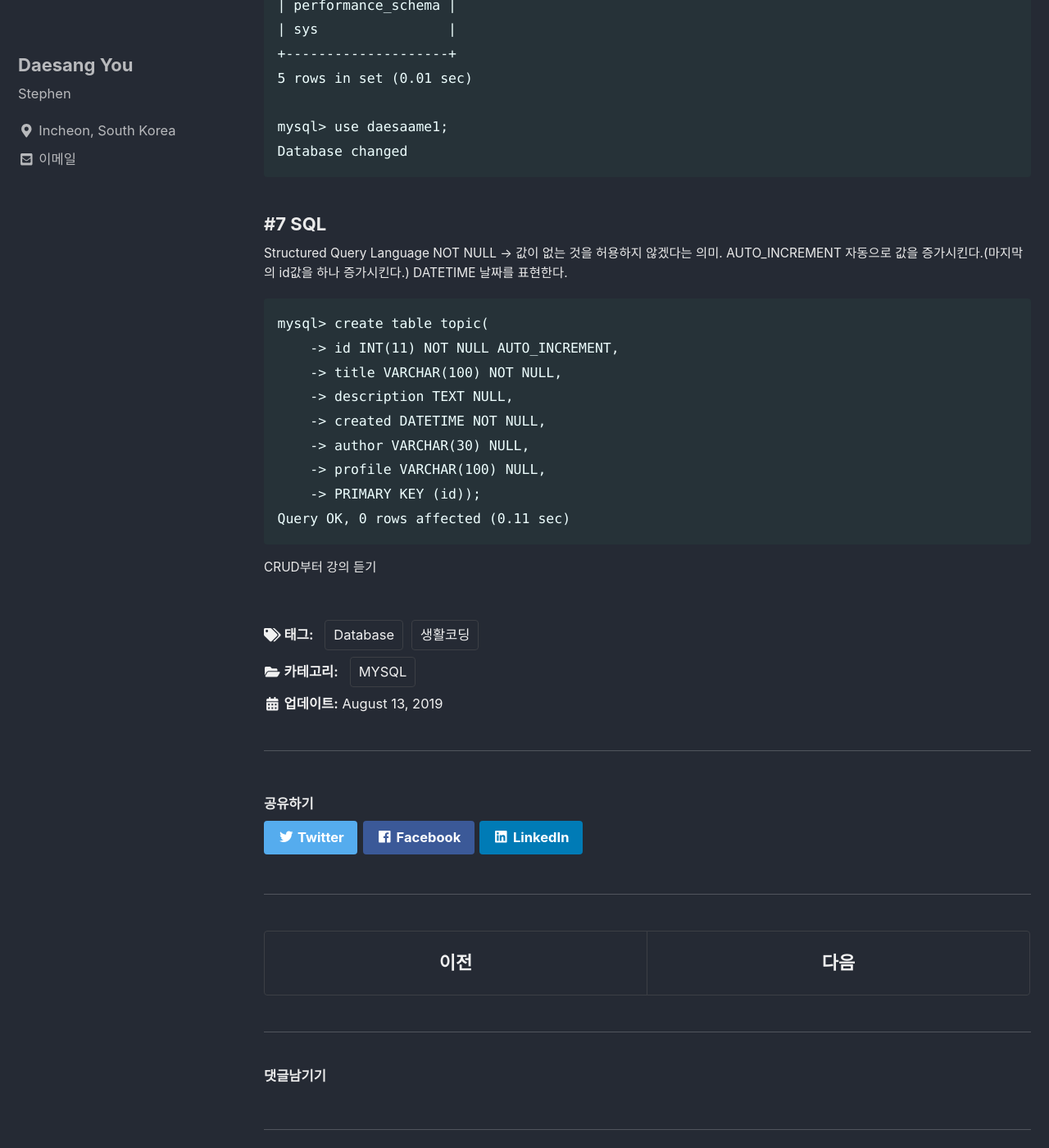
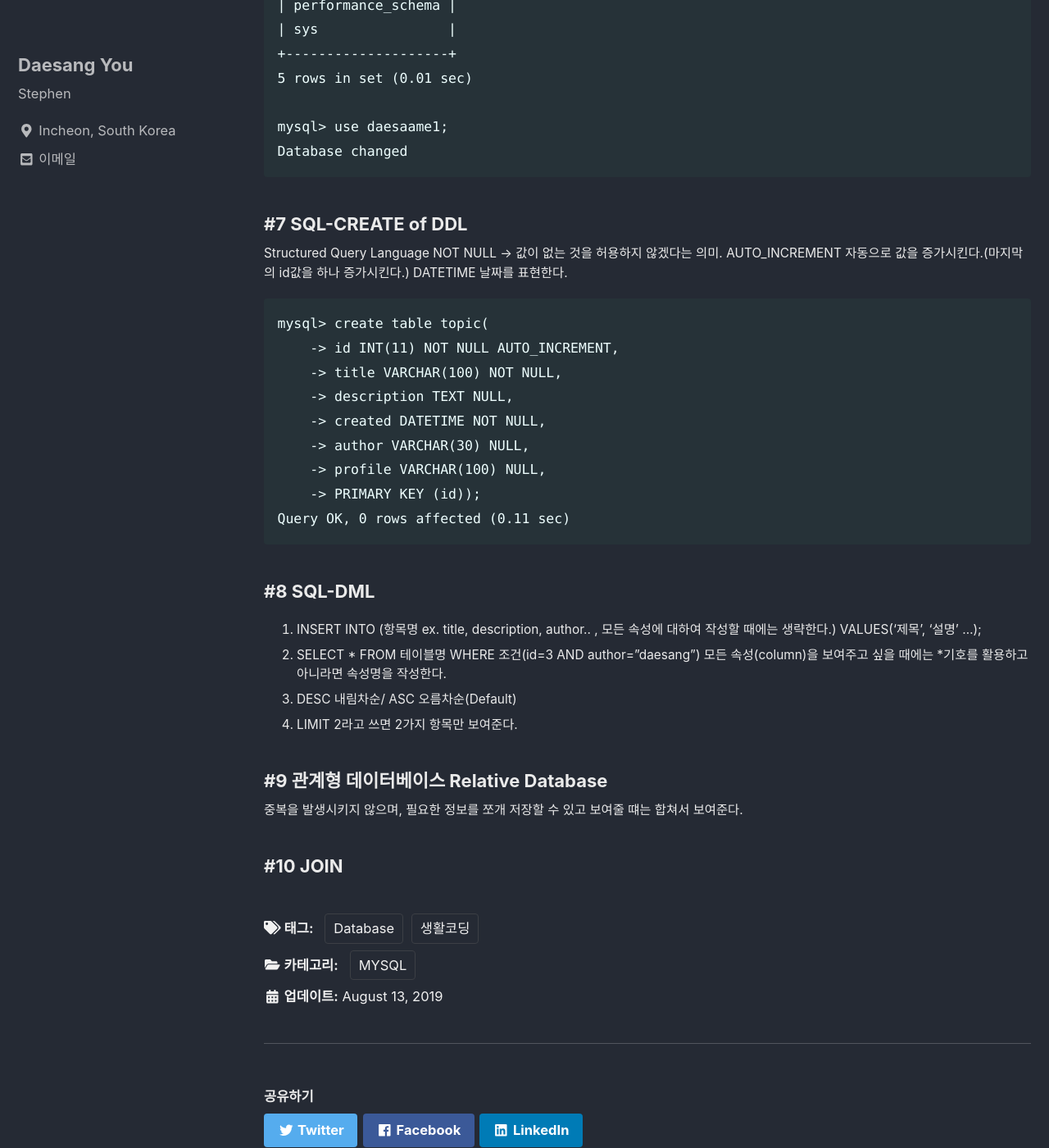
Before and after one commit to eotkd4791/eotkd4791.github.io, a Jekyll site: the page built from _posts/WEB/2019-08-13-MYSQL.md, in a window 1280 px wide and 1400 px high, scrolled down 1427 px. Shown: the whole window at 82% size. Built offline with Jekyll 4.4.1, drawn with Linux system fonts in a browser that asks for light colours; cached includes are drawn as plain includes; comment, search, counter and statistics services are not loaded.

Commit message:
Update 20190820

````diff
--- a/_posts/WEB/2019-08-13-MYSQL.md
+++ b/_posts/WEB/2019-08-13-MYSQL.md
@@ -11,7 +11,7 @@ comments:
 
 ## MySQL 기초 공부 (feat.생활코딩)
 
-#### ☞[MySQL reference](https://dev.mysql.com/doc/)
+#### ☞[MySQL reference](https://dev.mysql.com/doc)
 
 
 ### #1 DB 소개
@@ -64,7 +64,7 @@ mysql> use daesaame1;
 Database changed
 ```
 
-### #7 SQL
+### #7 SQL-CREATE of DDL
 Structured Query Language
 NOT NULL -> 값이 없는 것을 허용하지 않겠다는 의미.
 AUTO_INCREMENT 자동으로 값을 증가시킨다.(마지막의 id값을 하나 증가시킨다.)
@@ -82,4 +82,13 @@ mysql> create table topic(
 Query OK, 0 rows affected (0.11 sec)
 ```
 
-CRUD부터 강의 듣기
+### #8 SQL-DML
+1. INSERT INTO (항목명 ex. title, description, author.. , 모든 속성에 대하여 작성할 때에는 생략한다.) VALUES('제목', '설명' ...);
+2. SELECT * FROM 테이블명 WHERE 조건(id=3 AND author="daesang") 모든 속성(column)을 보여주고 싶을 때에는 *기호를 활용하고 아니라면 속성명을 작성한다.
+3. DESC 내림차순/ ASC 오름차순(Default)
+4. LIMIT 2라고 쓰면 2가지 항목만 보여준다.
+
+### #9 관계형 데이터베이스 Relative Database
+중복을 발생시키지 않으며, 필요한 정보를 쪼개 저장할 수 있고 보여줄 떄는 합쳐서 보여준다.
+
+### #10 JOIN
````
